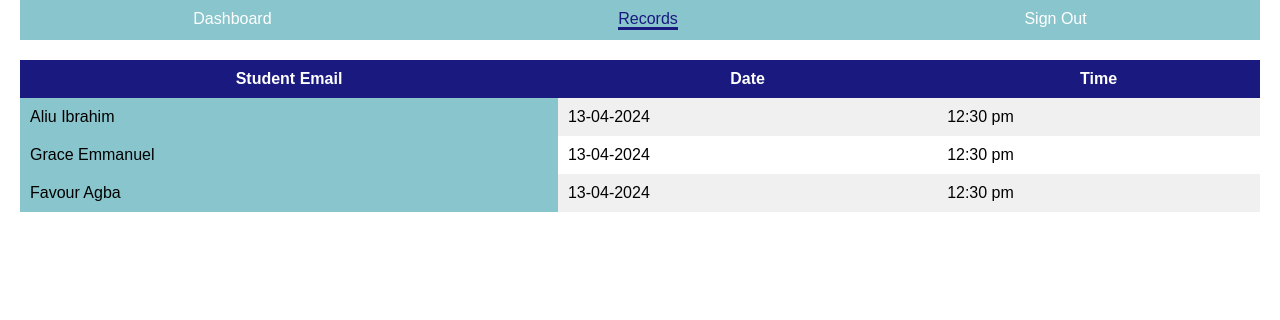
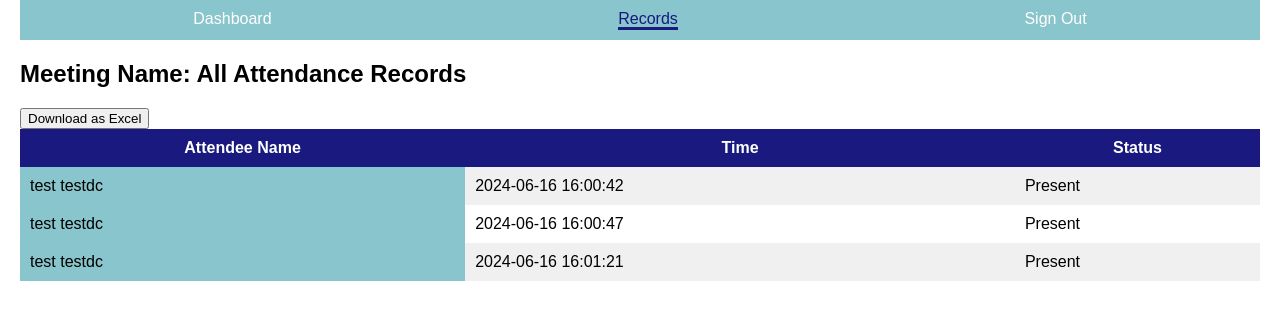
Before and after one commit to ojov/AutoTendApi, a Flask app: page /records in a window 1280 px wide. Shown: the part 88-408 px from the top of the page. Run offline with Flask 3, Linux system fonts and the light colour scheme; a user stored in the database is signed in.

Commit message:
Add records

```diff
--- a/app.py
+++ b/app.py
@@ -6,6 +6,10 @@ from werkzeug.utils import secure_filename
 from flask_migrate import Migrate
 import qrcode
 from services import *
+import pandas as pd
+from flask import send_file
+from io import BytesIO
+import pdfkit
 
 import secrets
 if not os.path.exists('static/qr_codes'):
@@ -15,10 +19,6 @@ app = Flask(__name__)
 app.config['SECRET_KEY'] = os.urandom(16)
 
 db = AttendanceManager()
-
-@app.route('/static/<path:filename>')
-def static_files(filename):
-    return send_from_directory(app.static_folder, filename)
 
 @app.before_request
 def load_user():
@@ -163,7 +163,8 @@ def tracker():
     if g.user is None:
         return redirect(url_for('login'))
 
-    return render_template('trackATD.html')
+    meetings = db.get_all_meetings_by_user(session['user_id'])
+    return render_template('trackATD.html', meetings=meetings)
 
 @app.route('/create')
 def create():
@@ -172,12 +173,23 @@ def create():
 
     return render_template('createATD.html')
 
-@app.route('/records')
-def records():
+@app.route('/records', defaults={'meeting_id': None})
+@app.route('/records/<int:meeting_id>')
+def records(meeting_id):
     if g.user is None:
         return redirect(url_for('login'))
 
-    return render_template('records.html')
+    meetings = db.get_all_meetings_by_user(session['user_id'])
+
+    if meeting_id:
+        attendance_records = db.get_attendance_by_meeting_id(meeting_id)
+        meeting = db.get_meeting_by_id(meeting_id)
+        title = meeting.title if meeting else "Unknown Meeting"
+    else:
+        attendance_records = db.get_all_attendance()
+        title = "All Attendance Records"
+
+    return render_template('records.html', attendance_records=attendance_records, title=title, meeting_id=meeting_id)
 
 @app.route('/markATD')
 def markATD():
@@ -200,5 +212,55 @@ def summary():
 
     return render_template('summary.html')
 
+@app.route('/static/<path:filename>')
+def static_files(filename):
+    return send_from_directory(app.static_folder, filename)
+
+@app.template_filter('format_datetime')
+def format_datetime(value):
+    if value is None:
+        return ""
+    return value.strftime("%Y-%m-%d %H:%M:%S")
+
+import pdfkit
+
+@app.route('/download_records/<format>', defaults={'meeting_id': None})
+@app.route('/download_records/<format>/<int:meeting_id>')
+def download_records(format, meeting_id):
+    if g.user is None:
+        return redirect(url_for('login'))
+
+    if meeting_id:
+        attendance_records = db.get_attendance_by_meeting_id(meeting_id)
+    else:
+        attendance_records = db.get_all_attendance()
+
+    data = [{
+        'Attendee Name': record.attendee_name,
+        'Time': record.attendance_time.strftime("%Y-%m-%d %H:%M:%S"),
+        'Status': record.status
+    } for record in attendance_records]
+
+    if format == 'excel':
+        df = pd.DataFrame(data)
+        output = BytesIO()
+        writer = pd.ExcelWriter(output, engine='xlsxwriter')
+        df.to_excel(writer, index=False, sheet_name='Sheet1')
+        writer.close()
+        output.seek(0)
+        return send_file(output, download_name='attendance_records.xlsx', as_attachment=True)
+
+    elif format == 'pdf':
+        path_to_wkhtmltopdf = r'C:\path\to\wkhtmltopdf\bin\wkhtmltopdf.exe'  # Update this path
+        config = pdfkit.configuration(wkhtmltopdf=path_to_wkhtmltopdf)
+        html = render_template('records_pdf.html', attendance_records=data)
+        pdf = pdfkit.from_string(html, False, configuration=config)
+        response = make_response(pdf)
+        response.headers['Content-Type'] = 'application/pdf'
+        response.headers['Content-Disposition'] = 'attachment; filename=attendance_records.pdf'
+        return response
+
+    return "Invalid format", 400
+
 if __name__ == '__main__':
     app.run(debug=True)
--- a/repository.py
+++ b/repository.py
@@ -1,10 +1,6 @@
-# repository.py
-
 from sqlalchemy import create_engine, select, delete
 from sqlalchemy.orm import sessionmaker
 from models import *
-
-
 
 class AttendanceManager:
     def __init__(self, path="sqlite:///attendance.db", logging=False):
@@ -30,7 +26,7 @@ class AttendanceManager:
         return "Account created successfully"
 
     def add_meeting(self, title, description, admin_id):
-        new_meeting = Meeting(title=title,description=description, admin_id=admin_id)
+        new_meeting = Meeting(title=title, description=description, admin_id=admin_id)
         self.session.add(new_meeting)
         self.session.commit()
 
@@ -56,10 +52,10 @@ class AttendanceManager:
             'id': user.id, 'email': user.email, 'firstname': user.firstname, 'lastname': user.lastname, 'username': user.username, 'password': user.password, 'organization': user.organization, 'department': user.department
         }
 
-
     def get_user_by_email(self, email):
         user = self.session.query(User).filter_by(email=email).first()
         return user
+
     def get_meeting_by_meet_code(self, meeting_id):
         meeting = self.session.query(Meeting).filter_by(description=meeting_id).first()
         return meeting
@@ -69,6 +65,9 @@ class AttendanceManager:
 
     def get_attendance_by_meeting_id(self, meeting_id):
         return self.session.query(Attendance).filter(Attendance.meeting_id == meeting_id).all()
+
+    def get_all_attendance(self):  # Add this method
+        return self.session.query(Attendance).all()
 
     def update_user(self, user_id, new_firstname, new_lastname, new_username, new_organization, new_department, new_password):
         user = self.session.query(User).filter(User.id == user_id).first()
@@ -110,3 +109,9 @@ class AttendanceManager:
 
     def search_attendance_by_status(self, status):
         return self.session.query(Attendance).filter(Attendance.status == status).all()
+
+    def get_all_meetings_by_user(self, user_id):
+        return self.session.query(Meeting).filter(Meeting.admin_id == user_id).all()
+
+    def get_meeting_by_id(self, meeting_id):
+        return self.session.query(Meeting).filter(Meeting.id == meeting_id).first()
--- a/requirements.txt
+++ b/requirements.txt
@@ -66,3 +66,5 @@ sqlparse
 urllib3
 uuid
 qrcode
+pandas
+pandas xlsxwriter pdfkit
--- a/templates/dashboard.html
+++ b/templates/dashboard.html
@@ -4,8 +4,8 @@
 <meta charset="UTF-8">
 <meta name="viewport" content="width=device-width, initial-scale=1.0">
 <title>Dashboard</title>
-<link rel="stylesheet" href="{{ url_for('static', filename='css/dashboard.css') }}">
-<link rel="stylesheet" href="{{ url_for('static', filename='css/reponse.css') }}">
+<link rel="stylesheet" href="/static/css/dashboard.css">
+<link rel="stylesheet" href="static/css/reponse.css">
 </head>
 <body>
   <div class="header">
--- a/templates/markATD.html
+++ b/templates/markATD.html
@@ -4,8 +4,8 @@
 <meta charset="UTF-8">
 <meta name="viewport" content="width=device-width, initial-scale=1.0">
 <title>Attendance Marker</title>
-<link rel="stylesheet" href="{{ url_for('static', filename='css/mark.css') }}">
-<link rel="stylesheet" href="{{ url_for('static', filename='css/reponse.css') }}">
+<link rel="stylesheet" href="/static/css/mark.css">
+<link rel="stylesheet" href="/static/css/reponse.css">
 </head>
 <body>
   <div class="header">
--- a/templates/records.html
+++ b/templates/records.html
@@ -3,10 +3,9 @@
 <head>
 <meta charset="UTF-8">
 <meta name="viewport" content="width=device-width, initial-scale=1.0">
-<title>Student Records</title>
-<link rel="stylesheet" href="{{ url_for('static', filename='css/records.css') }}">
-<link rel="stylesheet" href="{{ url_for('static', filename='css/reponse.css') }}">
-
+<title>Attendance Records</title>
+<link rel="stylesheet" href="/static/css/records.css">
+<link rel="stylesheet" href="/static/css/reponse.css">
 </head>
 <body>
     <div class="header">
@@ -14,42 +13,39 @@
         <div class="menu">☰</div>
     </div>
 
-  <div class="tabs" id="navbar" id="navbar">
+    <div class="tabs" id="navbar">
       <div class="tab">
-      <a href="{{ url_for('dashboard') }}">
-        Dashboard </a>
+        <a href="{{ url_for('dashboard') }}">Dashboard</a>
       </div>
       <div class="tab active">
-      <a href="{{ url_for('records') }}">
-      Records </a>
+        <a href="{{ url_for('records') }}">Records</a>
       </div>
       <div class="tabi">
-      <a href="{{ url_for('signout') }}">
-        Sign Out </a>
+        <a href="{{ url_for('signout') }}">Sign Out</a>
       </div>
     </div>
+
+    <div class="content-wrapper">
+        <div class="content">
+            <h2> Meeting Name: {{ title }}</h2>
+            <button onclick="window.location.href='{{ url_for('download_records', format='excel', meeting_id=meeting_id) }}'">Download as Excel</button>
             <table>
                 <tr>
-    <th>Student Email</th>
-    <th>Date</th>
+                    <th>Attendee Name</th>
                     <th>Time</th>
+                    <th>Status</th>
                 </tr>
+                {% for record in attendance_records %}
                 <tr>
-    <td class="email">Aliu Ibrahim</td>
-    <td>13-04-2024</td>
-    <td>12:30 pm</td>
+                    <td class="email">{{ record.attendee_name }}</td>
+                    <td>{{ record.attendance_time|format_datetime }}</td>
+                    <td>{{ record.status }}</td>
                 </tr>
-  <tr>
-    <td class="email">Grace Emmanuel</td>
-    <td>13-04-2024</td>
-    <td>12:30 pm</td>
-  </tr>
-  <tr>
-    <td class="email">Favour Agba</td>
-    <td>13-04-2024</td>
-    <td>12:30 pm</td>
-  </tr>
+                {% endfor %}
             </table>
+        </div>
+    </div>
+
 <script>
   document.querySelector('.menu').addEventListener('click', function() {
     document.getElementById('navbar').classList.toggle('show');
--- a/templates/schedule.html
+++ b/templates/schedule.html
@@ -4,8 +4,8 @@
 <meta charset="UTF-8">
 <meta name="viewport" content="width=device-width, initial-scale=1.0">
 <title>Announcement Section</title>
-<link rel="stylesheet" href="{{ url_for('static', filename='css/schedule.css') }}">
-<link rel="stylesheet" href="{{ url_for('static', filename='css/reponse.css') }}">
+<link rel="stylesheet" href="/static/css/schedule.css">
+<link rel="stylesheet" href="/static/css/reponse.css">
 
 </head>
 <body>
--- a/templates/summary.html
+++ b/templates/summary.html
@@ -4,8 +4,8 @@
 <meta charset="UTF-8">
 <meta name="viewport" content="width=device-width, initial-scale=1.0">
 <title>Score Announcement</title>
-<link rel="stylesheet" href="{{ url_for('static', filename='css/summary.css') }}">
-<link rel="stylesheet" href="{{ url_for('static', filename='css/reponse.css') }}">
+<link rel="stylesheet" href="/static/css/summary.css">
+<link rel="stylesheet" href="/static/css/reponse.css">
 
 </head>
 <body>
```
Also changed, not shown: templates/createATD.html (+12 -11 lines), templates/records_pdf.html (added, +25 -0 lines), templates/trackATD.html (+12 -28 lines), attendance.db, static/qr_codes/qr_code_CjvJ7g.png (added), static/qr_codes/qr_code_Kk4X1Q.png (added), static/qr_codes/qr_code_eRScsQ.png (added), static/qr_codes/qr_code_oUzgNg.png (added), 1 other file. Lines whose indentation alone changed are shown as unchanged.
